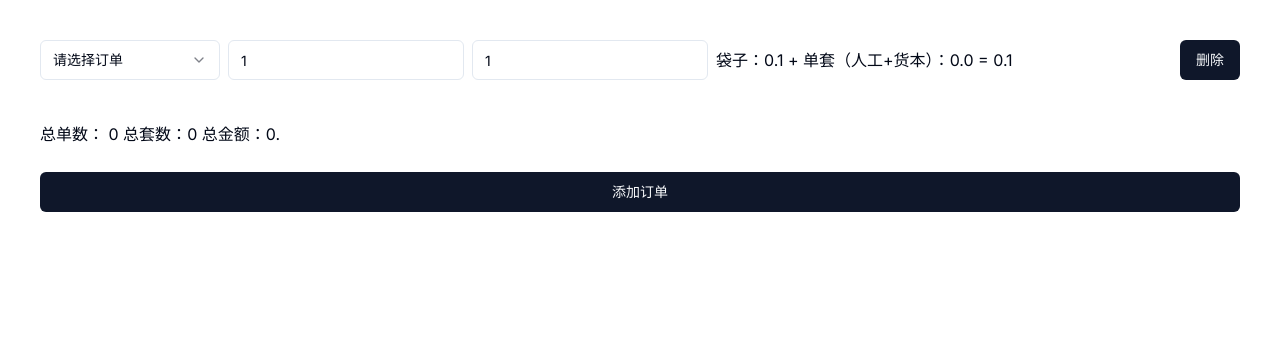
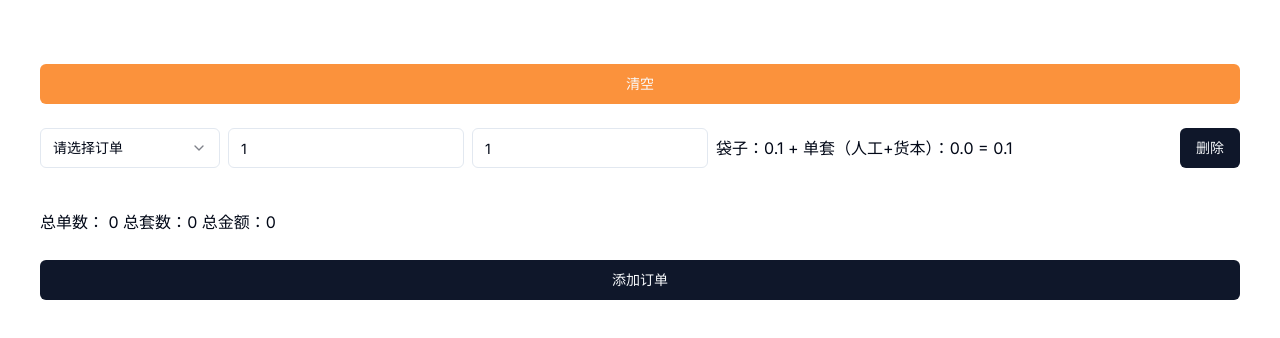
Before and after one commit to yucccc/nextjs-boilerplate, a Next.js app: page /order in a window 1280 px wide. Shown: the top 338 px of the page. Built offline with nearby package versions, Linux system fonts and the light colour scheme.

Commit message:
Update page.tsx

```diff
--- a/app/order/page.tsx
+++ b/app/order/page.tsx
@@ -4,7 +4,6 @@ import { Metadata } from 'next'
 
 import { Button } from "@/components/ui/button"
 import { Input } from "@/components/ui/input"
-import { Label } from "@/components/ui/label"
 
 import {
     Select,
@@ -13,9 +12,22 @@ import {
     SelectTrigger,
     SelectValue,
 } from "@/components/ui/select"
+
 import { useEffect, useState } from "react";
+type Init = {
+    orderNumber: number;
+    daizi: number;
+    numberOfPieces: number;
+    cb: string;
+}[]
 const 申通快递 = 1.35
-
+const d = localStorage.getItem('dynamicVaildateForm')
+const init = d ? JSON.parse(d) as Init : [{
+    orderNumber: 1,
+    daizi: 0.1,
+    numberOfPieces: 1,
+    cb: '',
+}]
 
 const rengong = 0.2
 const 短袖 = 4.6 + rengong
@@ -62,17 +74,17 @@ const styles = [
 
 export default function Order() {
 
-    const [dynamicVaildateForm, setDynamicVaildateForm] = useState([{
-        orderNumber: 1,
-        daizi: 0.1,
-        numberOfPieces: 1,
-        cb: '',
-    }])
+    const [dynamicVaildateForm, setDynamicVaildateForm] = useState(init)
 
     function addOrder() {
         computedAll()
         setDynamicVaildateForm([...dynamicVaildateForm, { cb: '', orderNumber: 1, numberOfPieces: 1, daizi: 0.1 }])
     }
+
+    useEffect(() => {
+        localStorage.setItem('dynamicVaildateForm', JSON.stringify(dynamicVaildateForm))
+    }, [dynamicVaildateForm])
+
 
     function deleteOrder(index: number) {
         const n = dynamicVaildateForm.filter((t, i) => i !== index)
@@ -117,16 +129,21 @@ export default function Order() {
         let danshu = 0
         let numberOfPieces = 0
         dynamicVaildateForm.forEach(item => {
-            total += item.daizi + item.numberOfPieces * +item.cb
+            total += +(item.daizi + item.numberOfPieces * +item.cb).toFixed(1)
             danshu += +item.orderNumber
             numberOfPieces += +item.numberOfPieces
         })
         setAll({ total, danshu, numberOfPieces })
     }
+    function clearOrder() {
+        setDynamicVaildateForm([])
+    }
 
 
 
     return <div className="p-10">
+        <Button onClick={clearOrder} className="w-full my-6 bg-orange-400">清空</Button>
+
         {dynamicVaildateForm.map((item, index) => {
             return <div key={index} className="flex items-center space-x-2 pb-4">
                 <Select onValueChange={(e) => onSelect(+e, index)} value={item.cb}>
@@ -159,15 +176,16 @@ export default function Order() {
                     id="numberOfPieces"
                     placeholder="件数"
                 />
-                <span className="flex-auto">袋子：{item.daizi} + 单套（人工+货本）：{(+item.cb).toFixed(1)} = {item.numberOfPieces * +item.cb + item.daizi} </span>
+                <span className="flex-auto">袋子：{item.daizi} + 单套（人工+货本）：{(+item.cb).toFixed(1)} = {(item.numberOfPieces * +item.cb + item.daizi).toFixed(1)} </span>
                 <Button onClick={() => deleteOrder(index)}>删除</Button>
             </div>
         })
         }
         <div className="leading-7 [&:not(:first-child)]:mt-6">
-            总单数： {all.danshu} 总套数：{all.numberOfPieces} 总金额：{all.total}.
+            总单数： {all.danshu} 总套数：{all.numberOfPieces} 总金额：{all.total}
         </div>
-        <Button onClick={addOrder} className="w-full mt-6">添加订单</Button>
+        <Button onClick={addOrder} className="w-full my-6">添加订单</Button>
+
     </div>
 
 }
```
